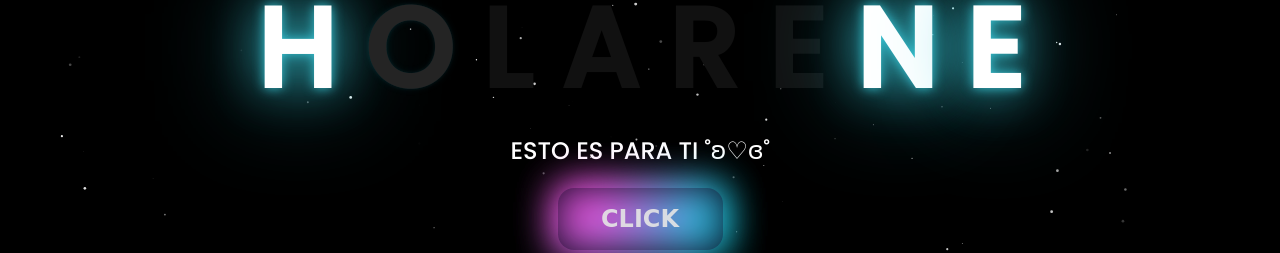
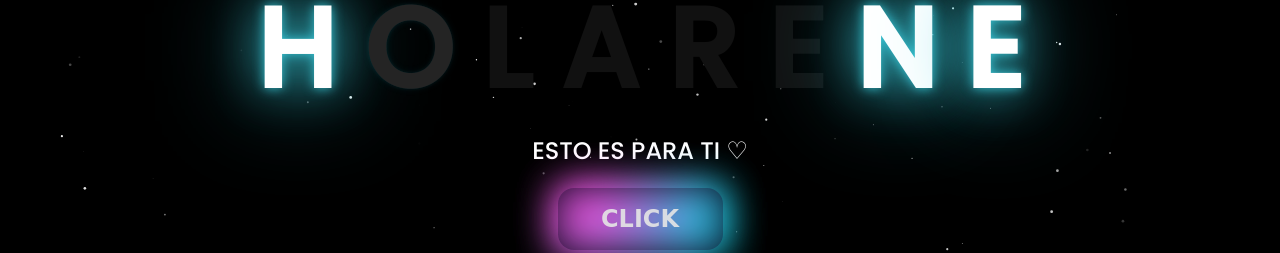
Before and after one commit to hyuckstar/loveu, a plain HTML site: page index.html in a window 1280 px wide. Shown: the part 293-546 px from the top of the page. Drawn offline with Linux system fonts and the light colour scheme; a web font is replaced by a local one.

Commit message:
index.html

```diff
--- a/index.html
+++ b/index.html
@@ -132,7 +132,7 @@
     <div class="stars3"></div>
 
     <div class="description">
-        <span>ESTO ES PARA TI ˚ʚ♡ɞ˚</span>
+        <span>ESTO ES PARA TI ♡</span>
     </div>
     <div class="button">
         <div class="gradient-text">
```
